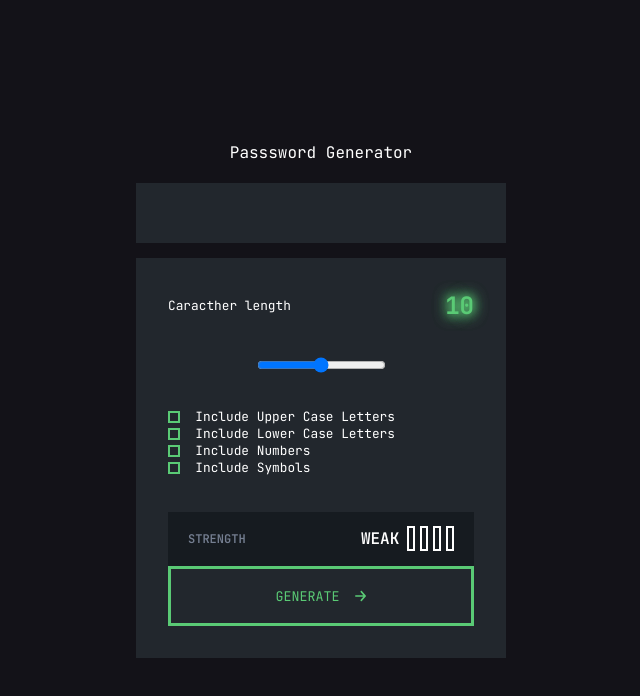
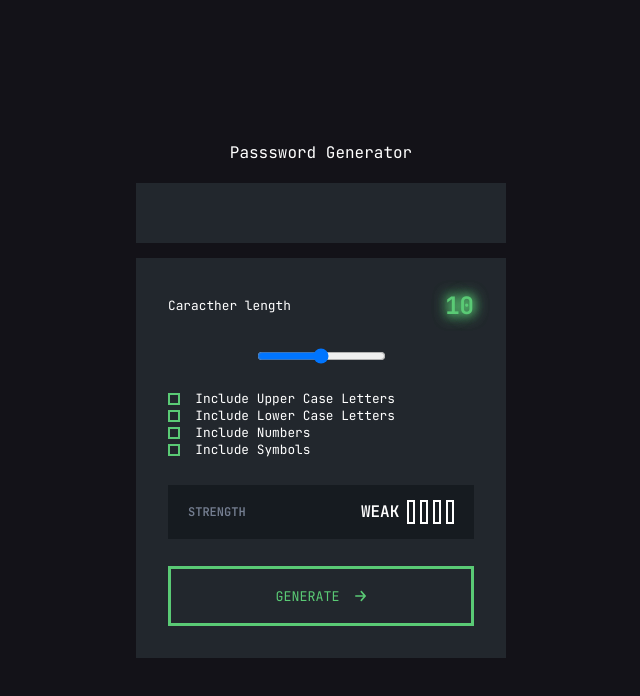
Before and after one commit to gbatistaa/password-generator, a React (Create React App) app: page / in a window 1280 px wide. Shown: the top 696 px of the page, without its empty margins (319-959 px from the left). Built offline with nearby package versions, Linux system fonts and the light colour scheme.

Commit message:
adicionada margem inferior automática e estilização das bordas da barrinhas de nível de segurança da senha

```diff
--- a/src/Components/Style/Strength.module.css
+++ b/src/Components/Style/Strength.module.css
@@ -6,6 +6,7 @@ div.strengthInfoDiv {
     justify-content: space-between;
     align-items: center;
     background-color: #161b20;
+    margin-bottom: auto;
 }
 
 div.levelDiv {
@@ -14,7 +15,6 @@ div.levelDiv {
     display: flex;
     align-items: center;
     justify-content: space-between;
-    /* background-color: blueviolet; */
 }
 
 p.strengthLevel {
@@ -37,5 +37,5 @@ div.barsDiv {
 div.levelBar {
     height: 100%;
     width: 8px;
-    border: 2px solid white;
+    border: 2px solid #ffffff;
 }
```
